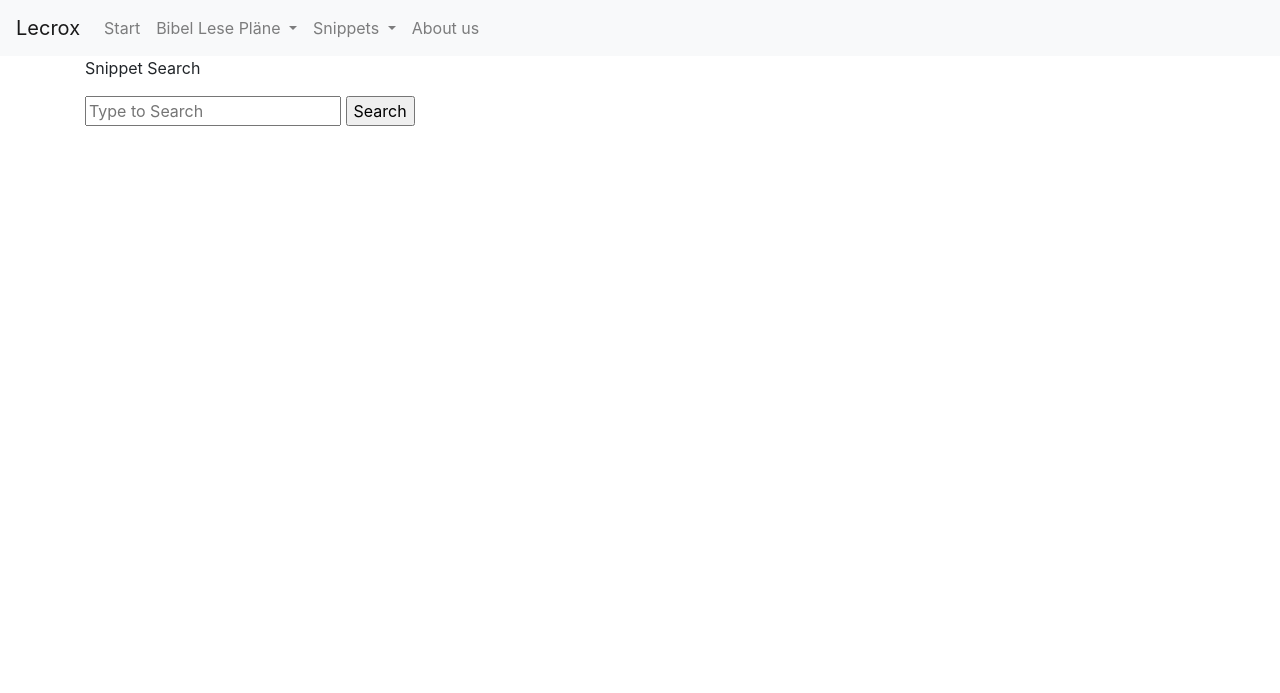
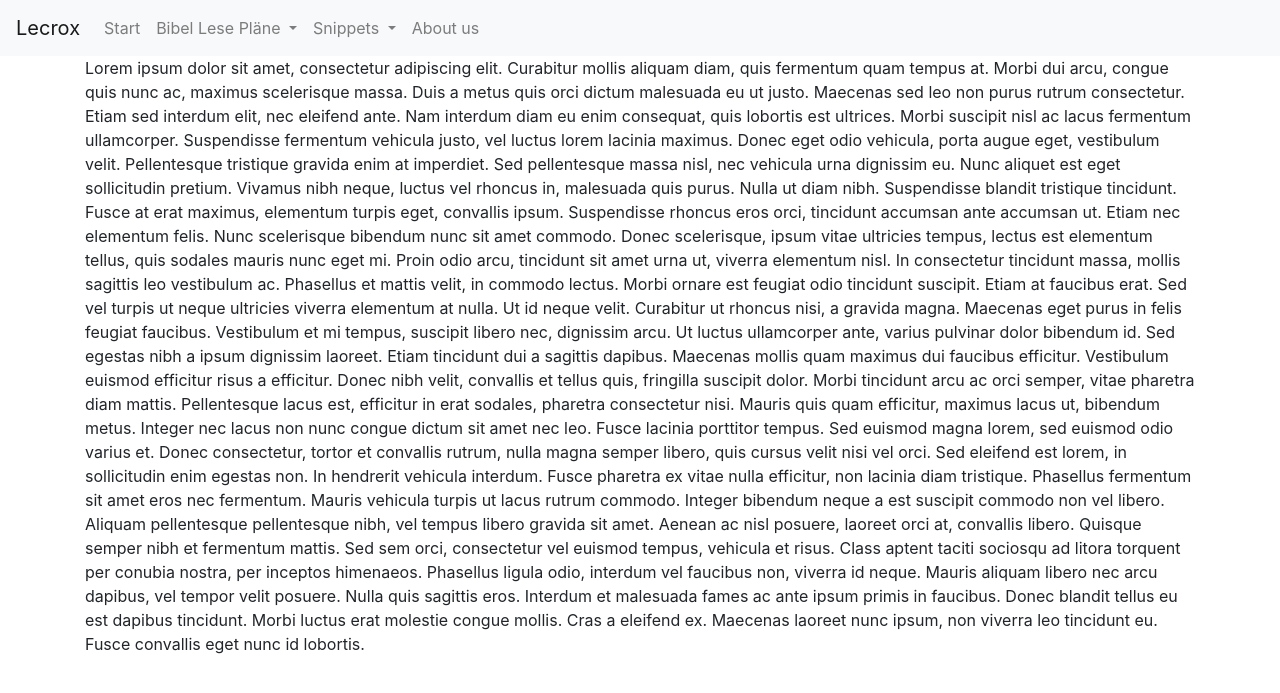
Before and after one commit to Chaostheorie/Lecrox, a Flask app: page / in a window 1280 px wide. Shown: the top 693 px of the page. Run offline with Flask 2, Linux system fonts and the light colour scheme; a user stored in the database is signed in; some libraries are stand-ins or nearby versions.

Commit message:
add lorem ipsum

```diff
--- a/templates/index.html
+++ b/templates/index.html
@@ -1,11 +1,14 @@
 {% extends "base.html" %}
 {% block app_content %}
-    <p>
-      Snippet Search
-    </p>
-    <form method=post>
-      <p>
-        <input type="text" name="search" placeholder="Type to Search">  <input type=submit value=Search>
-      </p>
-    </form>
+
+
+Lorem ipsum dolor sit amet, consectetur adipiscing elit. Curabitur mollis aliquam diam, quis fermentum quam tempus at. Morbi dui arcu, congue quis nunc ac, maximus scelerisque massa. Duis a metus quis orci dictum malesuada eu ut justo. Maecenas sed leo non purus rutrum consectetur. Etiam sed interdum elit, nec eleifend ante. Nam interdum diam eu enim consequat, quis lobortis est ultrices. Morbi suscipit nisl ac lacus fermentum ullamcorper. Suspendisse fermentum vehicula justo, vel luctus lorem lacinia maximus. Donec eget odio vehicula, porta augue eget, vestibulum velit. Pellentesque tristique gravida enim at imperdiet. Sed pellentesque massa nisl, nec vehicula urna dignissim eu. Nunc aliquet est eget sollicitudin pretium.
+
+Vivamus nibh neque, luctus vel rhoncus in, malesuada quis purus. Nulla ut diam nibh. Suspendisse blandit tristique tincidunt. Fusce at erat maximus, elementum turpis eget, convallis ipsum. Suspendisse rhoncus eros orci, tincidunt accumsan ante accumsan ut. Etiam nec elementum felis. Nunc scelerisque bibendum nunc sit amet commodo. Donec scelerisque, ipsum vitae ultricies tempus, lectus est elementum tellus, quis sodales mauris nunc eget mi. Proin odio arcu, tincidunt sit amet urna ut, viverra elementum nisl. In consectetur tincidunt massa, mollis sagittis leo vestibulum ac. Phasellus et mattis velit, in commodo lectus. Morbi ornare est feugiat odio tincidunt suscipit. Etiam at faucibus erat. Sed vel turpis ut neque ultricies viverra elementum at nulla. Ut id neque velit. Curabitur ut rhoncus nisi, a gravida magna.
+
+Maecenas eget purus in felis feugiat faucibus. Vestibulum et mi tempus, suscipit libero nec, dignissim arcu. Ut luctus ullamcorper ante, varius pulvinar dolor bibendum id. Sed egestas nibh a ipsum dignissim laoreet. Etiam tincidunt dui a sagittis dapibus. Maecenas mollis quam maximus dui faucibus efficitur. Vestibulum euismod efficitur risus a efficitur. Donec nibh velit, convallis et tellus quis, fringilla suscipit dolor. Morbi tincidunt arcu ac orci semper, vitae pharetra diam mattis. Pellentesque lacus est, efficitur in erat sodales, pharetra consectetur nisi. Mauris quis quam efficitur, maximus lacus ut, bibendum metus. Integer nec lacus non nunc congue dictum sit amet nec leo. Fusce lacinia porttitor tempus. Sed euismod magna lorem, sed euismod odio varius et.
+
+Donec consectetur, tortor et convallis rutrum, nulla magna semper libero, quis cursus velit nisi vel orci. Sed eleifend est lorem, in sollicitudin enim egestas non. In hendrerit vehicula interdum. Fusce pharetra ex vitae nulla efficitur, non lacinia diam tristique. Phasellus fermentum sit amet eros nec fermentum. Mauris vehicula turpis ut lacus rutrum commodo. Integer bibendum neque a est suscipit commodo non vel libero. Aliquam pellentesque pellentesque nibh, vel tempus libero gravida sit amet. Aenean ac nisl posuere, laoreet orci at, convallis libero. Quisque semper nibh et fermentum mattis. Sed sem orci, consectetur vel euismod tempus, vehicula et risus. Class aptent taciti sociosqu ad litora torquent per conubia nostra, per inceptos himenaeos. Phasellus ligula odio, interdum vel faucibus non, viverra id neque. Mauris aliquam libero nec arcu dapibus, vel tempor velit posuere.
+
+Nulla quis sagittis eros. Interdum et malesuada fames ac ante ipsum primis in faucibus. Donec blandit tellus eu est dapibus tincidunt. Morbi luctus erat molestie congue mollis. Cras a eleifend ex. Maecenas laoreet nunc ipsum, non viverra leo tincidunt eu. Fusce convallis eget nunc id lobortis.
 {% endblock %}
```
